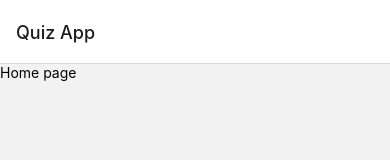
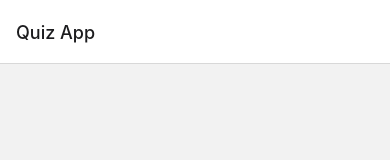
Before and after one commit to SanfetCoder/quiz-app, a React Native app: screen /Home in a window 390 px wide. Shown: the top 160 px of the page. Built offline with nearby package versions, Linux system fonts and the light colour scheme.

Commit message:
Create <CategoryButton />

```diff
--- a/screens/Home.js
+++ b/screens/Home.js
@@ -1,11 +1,13 @@
-import { View, Text } from "react-native";
+import { View, Text, SafeAreaView } from "react-native";
 
 const Home = () => {
   return (
-    <View>
-      <Text>Home page</Text>
-    </View>
+    <SafeAreaView>
+
+    </SafeAreaView>
   )
 }
 
+
+
 export default Home;
```
Also changed, not shown: components/CategoryButton.js (added, +9 -0 lines).
